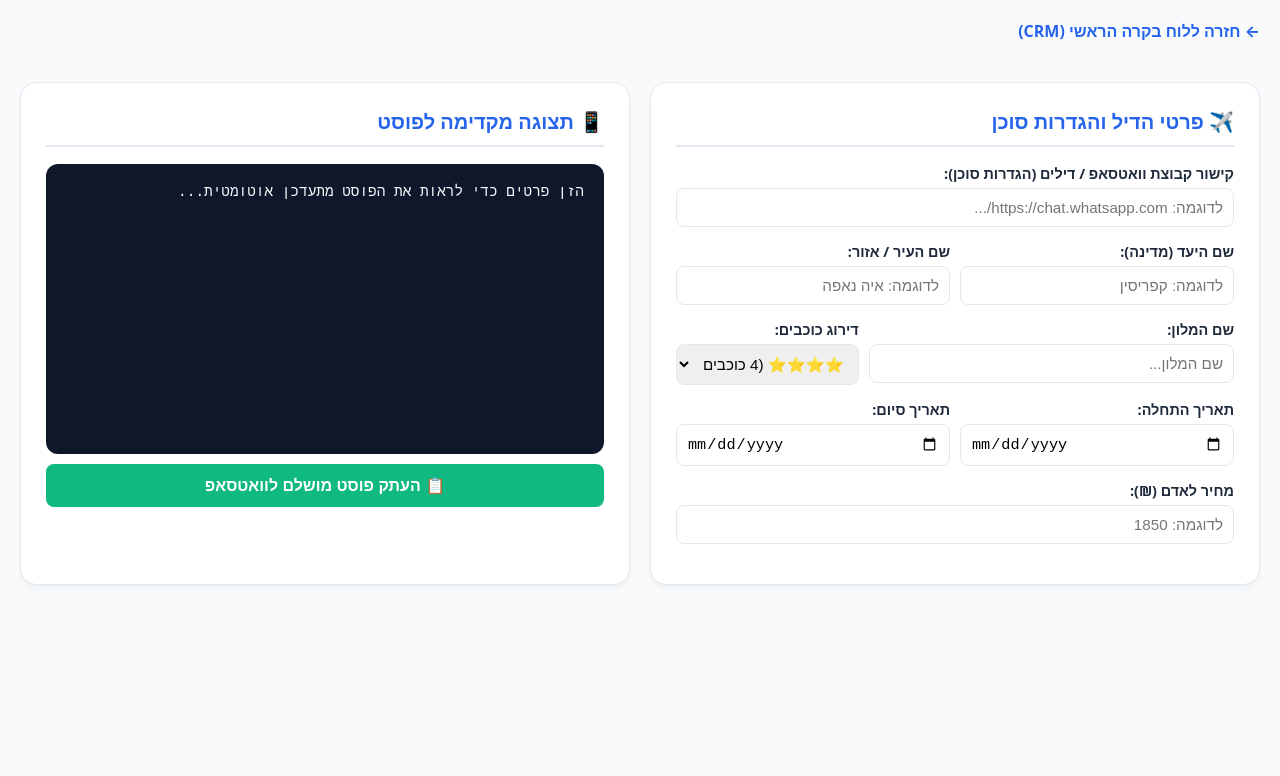
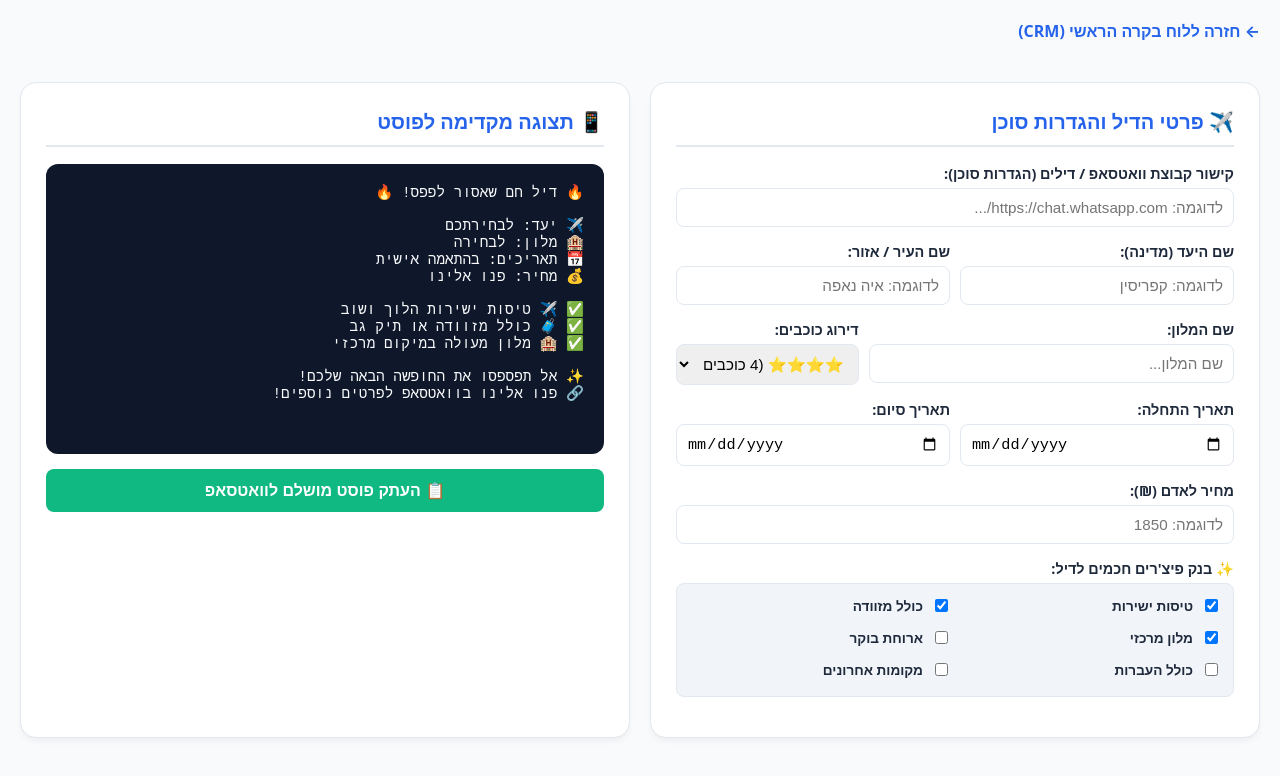
Before and after one commit to a0534185487-cmd/travel-app, a website: page public/generator.html in a window 1280 px wide. Drawn offline with Linux system fonts and the light colour scheme.

Commit message:
Perfect generator with country/city flags, star ratings, agent links and smart features bank

```diff
--- a/public/generator.html
+++ b/public/generator.html
@@ -83,6 +83,29 @@
             box-shadow: 0 0 0 3px rgba(37, 99, 235, 0.1);
         }
 
+        .checkbox-group {
+            display: grid;
+            grid-template-columns: 1fr 1fr;
+            gap: 8px;
+            background: #f1f5f9;
+            padding: 12px;
+            border-radius: 8px;
+            border: 1px solid var(--border-color);
+        }
+
+        .checkbox-item {
+            display: flex;
+            align-items: center;
+            gap: 8px;
+            font-size: 0.85rem;
+            cursor: pointer;
+        }
+
+        .checkbox-item input {
+            width: auto;
+            cursor: pointer;
+        }
+
         .preview-box {
             background: #0f172a;
             color: #f8fafc;
@@ -107,8 +130,8 @@
             cursor: pointer;
             width: 100%;
             font-size: 1rem;
-            transition: background 0.2s;
-            margin-top: 10px;
+            transition: opacity 0.2s;
+            margin-top: 15px;
         }
 
         .btn:hover {
@@ -187,6 +210,24 @@
                 <label>מחיר לאדם (₪):</label>
                 <input type="text" id="price" placeholder="לדוגמה: 1850" oninput="updatePreview()">
             </div>
+
+            <div class="form-group">
+                <label>✨ בנק פיצ'רים חכמים לדיל:</label>
+                <div class="checkbox-group">
+                    <label class="checkbox-item"><input type="checkbox" class="smart-feature"
+                            value="✈️ טיסות ישירות הלוך ושוב" checked onchange="updatePreview()"> טיסות ישירות</label>
+                    <label class="checkbox-item"><input type="checkbox" class="smart-feature"
+                            value="🧳 כולל מזוודה או תיק גב" checked onchange="updatePreview()"> כולל מזוודה</label>
+                    <label class="checkbox-item"><input type="checkbox" class="smart-feature"
+                            value="🏨 מלון מעולה במיקום מרכזי" checked onchange="updatePreview()"> מלון מרכזי</label>
+                    <label class="checkbox-item"><input type="checkbox" class="smart-feature"
+                            value="🍳 כולל ארוחת בוקר עשירה" onchange="updatePreview()"> ארוחת בוקר</label>
+                    <label class="checkbox-item"><input type="checkbox" class="smart-feature"
+                            value="🚐 כולל העברות משדה התעופה" onchange="updatePreview()"> כולל העברות</label>
+                    <label class="checkbox-item"><input type="checkbox" class="smart-feature"
+                            value="⚡ מקומות אחרונים במחיר הזה!" onchange="updatePreview()"> מקומות אחרונים</label>
+                </div>
+            </div>
         </div>
 
         <!-- תצוגה מקדימה -->
@@ -198,7 +239,6 @@
     </div>
 
     <script>
-        // זיהוי דגל אוטומטי לפי שם המדינה
         function getFlag(country) {
             if (!country) return '✈️';
             const c = country.trim();
@@ -237,6 +277,12 @@
             let hotelLine = hotel ? `🏨 מלון: ${hotel} ${starsStr}` : `🏨 מלון: לבחירה`;
             let dateLine = (start && end) ? `📅 תאריכים: ${start} עד ${end}` : `📅 תאריכים: בהתאמה אישית`;
             let priceLine = price ? `💰 מחיר לאדם: ₪${price}` : `💰 מחיר: פנו אלינו`;
+
+            // איסוף הפיצ'רים המסומנים מהבנק
+            const selectedFeatures = Array.from(document.querySelectorAll('.smart-feature:checked'))
+                .map(cb => `✅ ${cb.value}`)
+                .join('\n');
+
             let linkLine = groupLink ? `🔗 להצטרפות לקבוצת הדילים שלנו:\n${groupLink}` : `🔗 פנו אלינו בוואטסאפ לפרטים נוספים!`;
 
             const finalPost = `🔥 דיל חם שאסור לפפס! 🔥
@@ -245,6 +291,8 @@ ${locationLine}
 ${hotelLine}
 ${dateLine}
 ${priceLine}
+
+${selectedFeatures}
 
 ✨ אל תפספסו את החופשה הבאה שלכם!
 ${linkLine}`;
@@ -258,6 +306,9 @@ ${linkLine}`;
                 alert('הפוסט הועתק בהצלחה ללוח!');
             });
         }
+
+        // הפעלה ראשונית לעדכון התצוגה
+        updatePreview();
     </script>
 
 </body>
```
